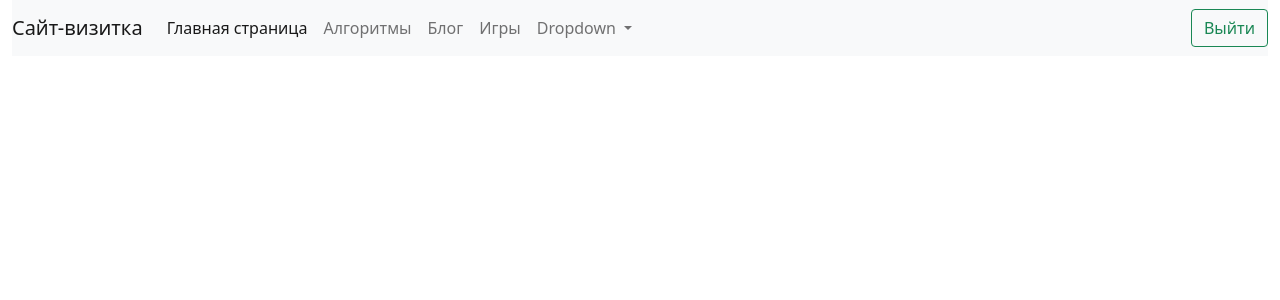
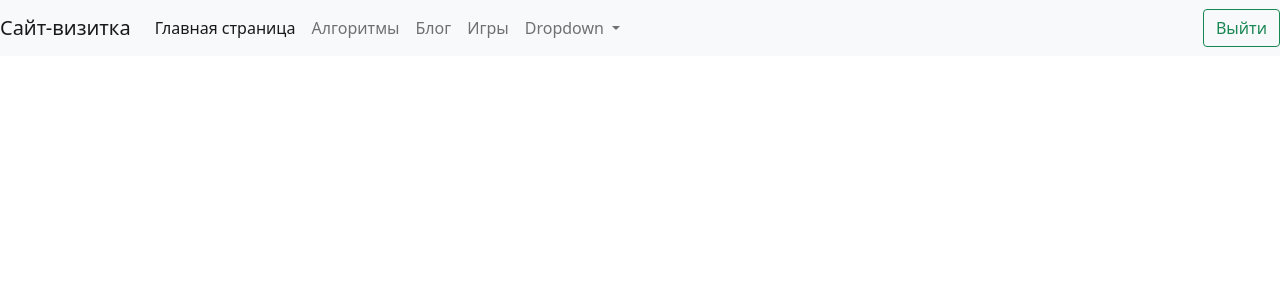
Before and after one commit to egor3101/business_card_website, a Django app: page /mywebsite/algorithms in a window 1280 px wide. Shown: the top 300 px of the page. Run offline with Django 3.2, Linux system fonts and the light colour scheme; a user stored in the database is signed in; some libraries are stand-ins or nearby versions.

Commit message:
just save for home

```diff
--- a/my_websiteproject/cutawayapp/apis.py
+++ b/my_websiteproject/cutawayapp/apis.py
@@ -8,7 +8,7 @@ def client_get_posts(request):
     posts = BlogSerializers(
         Blog.objects.all().order_by("-id"),
         many=True,
-        context = {'request': request}
+        context={'request': request}
     ).data
 
     return JsonResponse({'post': posts})
--- a/my_websiteproject/cutawayapp/templates/base.html
+++ b/my_websiteproject/cutawayapp/templates/base.html
@@ -12,6 +12,7 @@
 
     <script type="text/javascript" src="{% static 'js/bootstrap.min.js' %}"></script>
     <script type="text/javascript" src="{% static 'js/bootstrap.min.js.map' %}"></script>
+    <script type="text/javascript" src="{% static 'js/myscript.js' %}"></script>
     <link rel="shortcut icon" type="image/png" href="{% static 'favicon.ico' %}"/>
     <title>{% block title %}{% endblock %}</title>
 </head>
--- a/my_websiteproject/cutawayapp/templates/cutaway/base.html
+++ b/my_websiteproject/cutawayapp/templates/cutaway/base.html
@@ -3,7 +3,7 @@
 {% load bootstrap4 %}
 
 {% block Navbar %}
-<div class="container-fluid">
+
   <nav class="navbar navbar-expand-lg navbar-light bg-light">
     <a class="navbar-brand" href="#">Сайт-визитка</a>
     <button class="navbar-toggler" type="button" data-bs-toggle="collapse" data-bs-target="#navbarSupportedContent" aria-controls="navbarSupportedContent" aria-expanded="false" aria-label="Toggle navigation">
```
